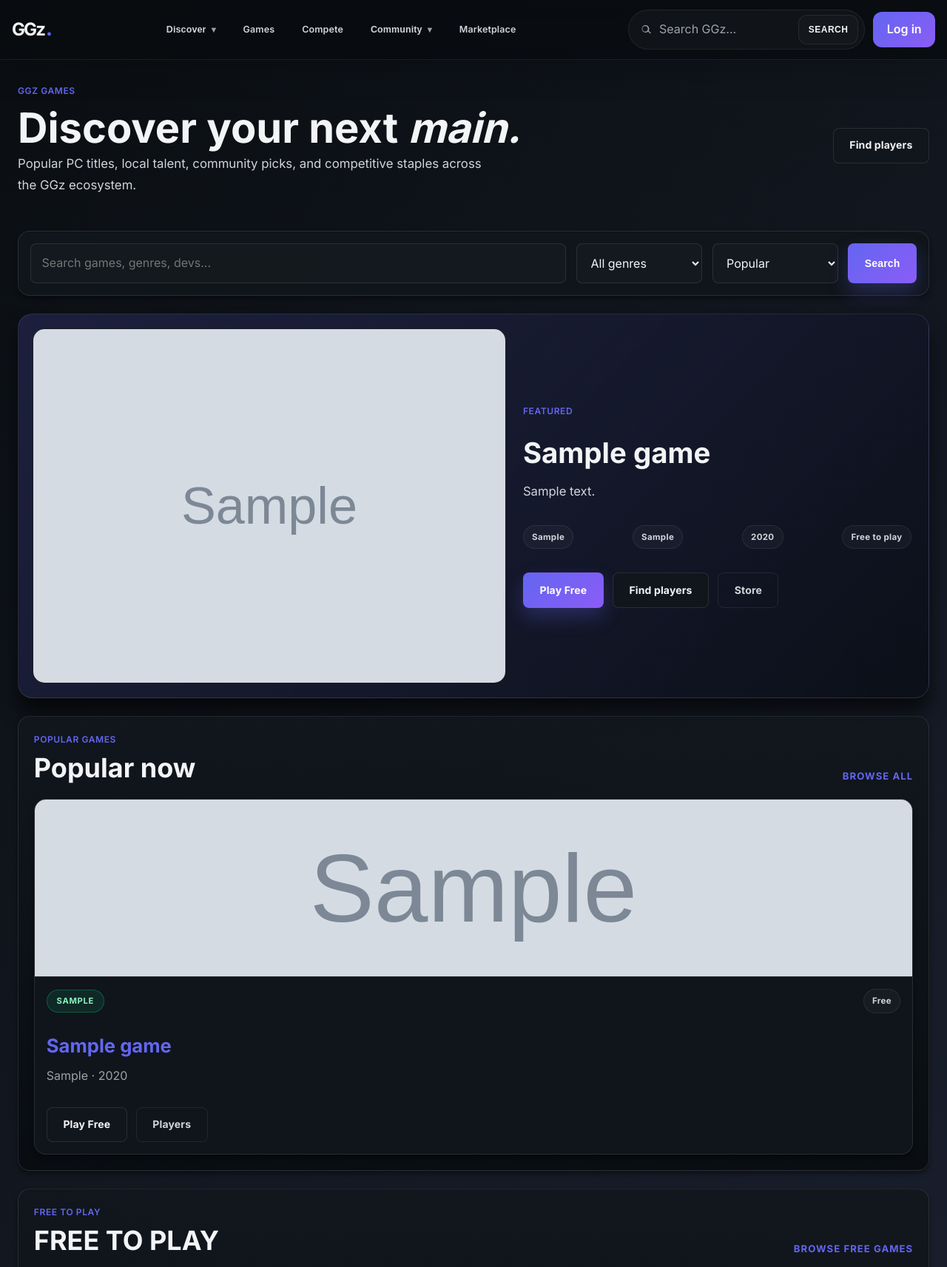
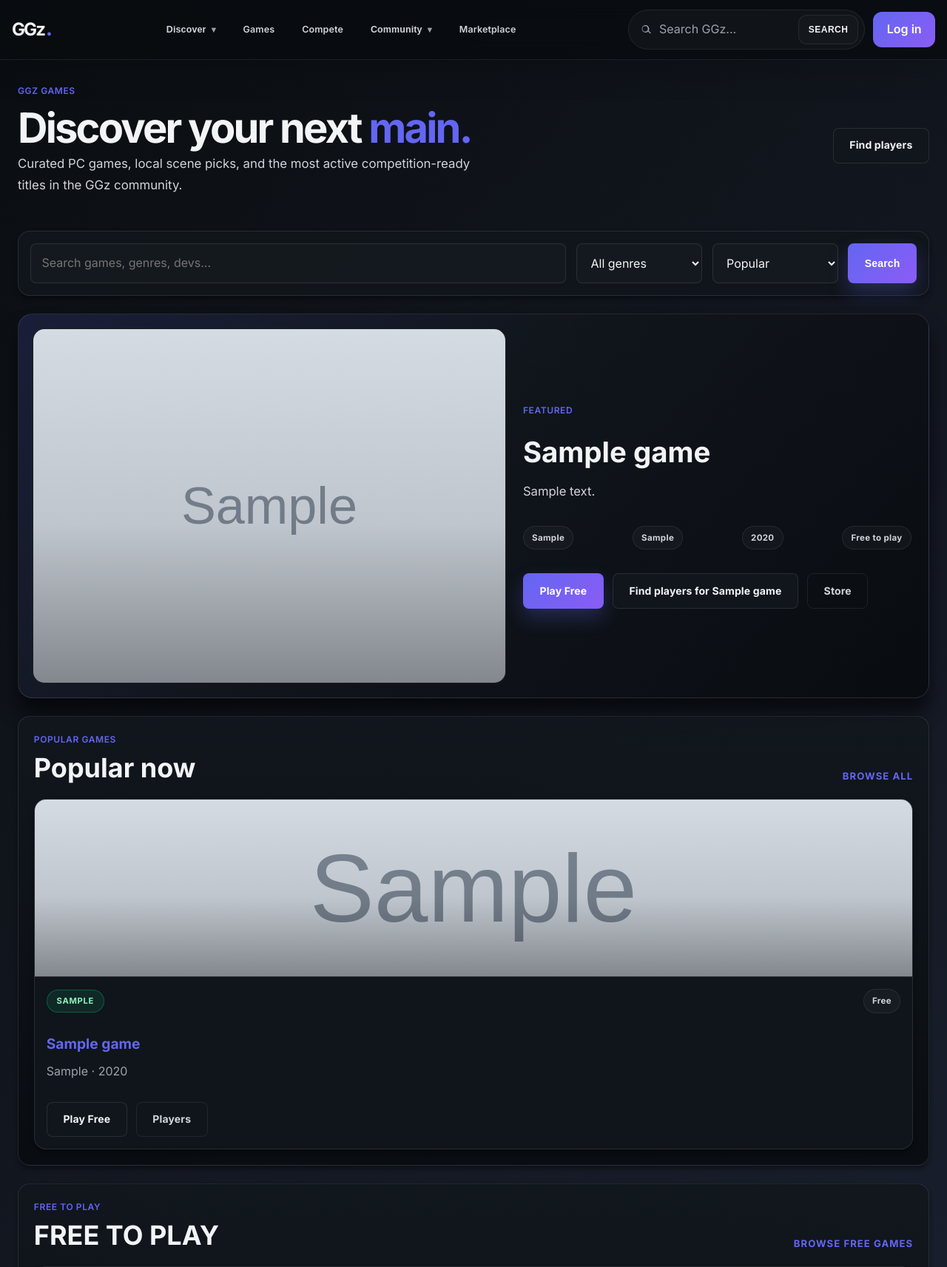
Before and after one commit to AndrewHYN/GGz-Zimbabwe, a Django app: page /games/ in a window 1280 px wide. Shown: the top 1713 px of the page at 74% size. Run offline with Django 5.2, Linux system fonts and the light colour scheme; tables that the repository leaves empty hold one stand-in row (values such as "Sample post"); grey boxes marked "Sample" are stand-in pictures.

Commit message:
style: polish GGz games storefront UX

```diff
--- a/accounts/views.py
+++ b/accounts/views.py
@@ -353,6 +353,7 @@ def gamer_discovery(request):
 	rank = request.GET.get("rank", "").strip()
 	availability = request.GET.get("availability", "").strip()
 	game_id = request.GET.get("game", "").strip()
+	selected_game = Game.objects.filter(id=game_id).first() if game_id else None
 
 	if query:
 		profiles = profiles.filter(
@@ -387,6 +388,7 @@ def gamer_discovery(request):
 			"rank_choices": GamerProfile.RANK_CHOICES,
 			"availability_choices": GamerProfile.AVAILABILITY_CHOICES,
 			"game_choices": Game.objects.order_by("name"),
+			"selected_game": selected_game,
 		},
 	)
 
--- a/games/templates/games/game_list.html
+++ b/games/templates/games/game_list.html
@@ -8,7 +8,7 @@
         <div>
             <p class="eyebrow">GGz Games</p>
             <h1>Discover your next <em>main.</em></h1>
-            <p class="lede">Popular PC titles, local talent, community picks, and competitive staples across the GGz ecosystem.</p>
+            <p class="lede">Curated PC games, local scene picks, and the most active competition-ready titles in the GGz community.</p>
         </div>
         <div class="store-toolbar">
             <a class="button button-secondary" href="{% url 'gamer_discovery' %}">Find players</a>
@@ -34,7 +34,7 @@
 
     {% if featured_games %}
         {% with featured_game=featured_games.0 %}
-        <section class="store-feature">
+        <section class="store-feature" aria-label="Featured game">
             <div class="feature-visual">
                 {% if featured_game.cover_art_url %}
                     <img src="{{ featured_game.cover_art_url }}" alt="{{ featured_game.name }} cover art">
@@ -54,7 +54,7 @@
                 </div>
                 <div class="actions">
                     <a class="button button-primary" href="{% url 'game_detail' featured_game.id %}">{% if featured_game.free_to_play %}Play Free{% else %}Get Game{% endif %}</a>
-                    <a class="button button-secondary" href="{% url 'gamer_discovery' %}?game={{ featured_game.id }}">Find players</a>
+                    <a class="button button-secondary" href="{% url 'gamer_discovery' %}?game={{ featured_game.id }}">Find players for {{ featured_game.name }}</a>
                     {% if featured_game.store_url %}<a class="button button-ghost" href="{{ featured_game.store_url }}" target="_blank" rel="noopener noreferrer">Store</a>{% endif %}
                 </div>
             </div>
--- a/hello_world/static/main.css
+++ b/hello_world/static/main.css
@@ -919,6 +919,12 @@ a:hover { color: #a5b4fc; }
 
 .store-header h1 {
     margin-top: 0.3rem;
+    letter-spacing: -0.05em;
+}
+
+.store-header h1 em {
+    color: var(--accent-primary);
+    font-style: normal;
 }
 
 .store-toolbar {
@@ -981,16 +987,25 @@ a:hover { color: #a5b4fc; }
     padding: 1.2rem;
     border: 1px solid var(--border);
     border-radius: calc(var(--radius-xl) + 4px);
-    background: linear-gradient(135deg, rgba(99, 102, 241, 0.18), rgba(11, 15, 23, 0.96));
+    background: linear-gradient(135deg, rgba(99, 102, 241, 0.16), rgba(17, 22, 28, 0.96) 44%, rgba(9, 13, 17, 0.98));
     box-shadow: var(--shadow-xl);
 }
 
 .feature-visual {
+    position: relative;
     min-height: 360px;
     background: rgba(7, 10, 15, 0.9);
     border: 1px solid rgba(255,255,255,0.08);
     border-radius: var(--radius-xl);
     overflow: hidden;
+}
+
+.feature-visual::after,
+.cover-link::after {
+    content: "";
+    position: absolute;
+    inset: 0;
+    background: linear-gradient(180deg, transparent 0%, rgba(8, 11, 15, 0.1) 55%, rgba(8, 11, 15, 0.4) 100%);
 }
 
 .feature-visual img,
@@ -999,6 +1014,7 @@ a:hover { color: #a5b4fc; }
     width: 100%;
     height: 100%;
     object-fit: cover;
+    display: block;
 }
 
 .feature-copy {
@@ -1016,6 +1032,7 @@ a:hover { color: #a5b4fc; }
     max-width: 48ch;
     color: var(--text-secondary);
     font-size: 1.04rem;
+    line-height: 1.7;
 }
 
 .meta-row {
@@ -1056,19 +1073,37 @@ a:hover { color: #a5b4fc; }
 }
 
 .store-game-card {
+    position: relative;
     display: flex;
     flex-direction: column;
     overflow: hidden;
     border-radius: var(--radius-xl);
     border: 1px solid var(--border);
     background: rgba(17, 22, 28, 0.92);
+    transition: transform var(--transition-base), border-color var(--transition-base), box-shadow var(--transition-base);
+}
+
+.store-game-card:hover {
+    transform: translateY(-4px);
+    border-color: rgba(99, 102, 241, 0.6);
+    box-shadow: 0 18px 26px rgba(6, 10, 15, 0.45);
 }
 
 .cover-link {
+    position: relative;
     display: block;
     height: 240px;
     border-bottom: 1px solid var(--border);
     background: rgba(255,255,255,0.03);
+    overflow: hidden;
+}
+
+.cover-link:hover img {
+    transform: scale(1.02);
+}
+
+.cover-link img {
+    transition: transform 220ms ease;
 }
 
 .store-card-body {
@@ -1081,6 +1116,11 @@ a:hover { color: #a5b4fc; }
 .info-card h3,
 .detail-copy h1 {
     margin: 0;
+}
+
+.store-card-body h3 {
+    font-size: 1.2rem;
+    line-height: 1.25;
 }
 
 .card-topline {
@@ -1298,6 +1338,10 @@ a:hover { color: #a5b4fc; }
     .game-detail-hero {
         grid-template-columns: 1fr;
     }
+
+    .store-feature {
+        padding: 1rem;
+    }
 }
 
 @media (max-width: 640px) {
@@ -1321,6 +1365,18 @@ a:hover { color: #a5b4fc; }
 
     .cover-link {
         height: 200px;
+    }
+
+    .feature-copy h2,
+    .detail-copy h1 {
+        font-size: clamp(2rem, 9vw, 2.8rem);
+    }
+
+    .button,
+    .button-primary,
+    .button-secondary,
+    .button-ghost {
+        width: 100%;
     }
 }
 
```
Also changed, not shown: accounts/templates/accounts/gamer_discovery.html (+8 -3 lines), games/templates/games/game_detail.html (+4 -4 lines), games/tests.py (+8 -0 lines).
